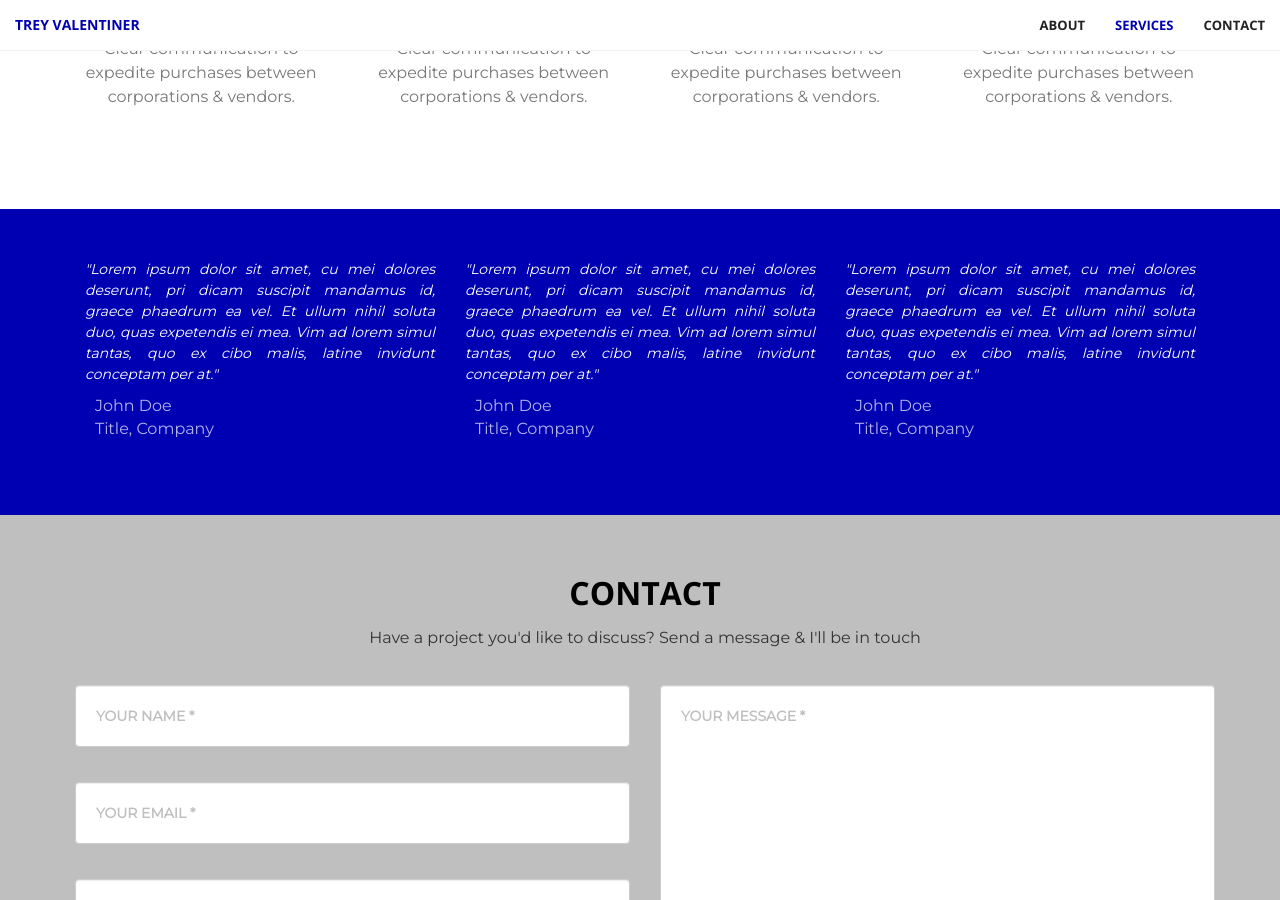
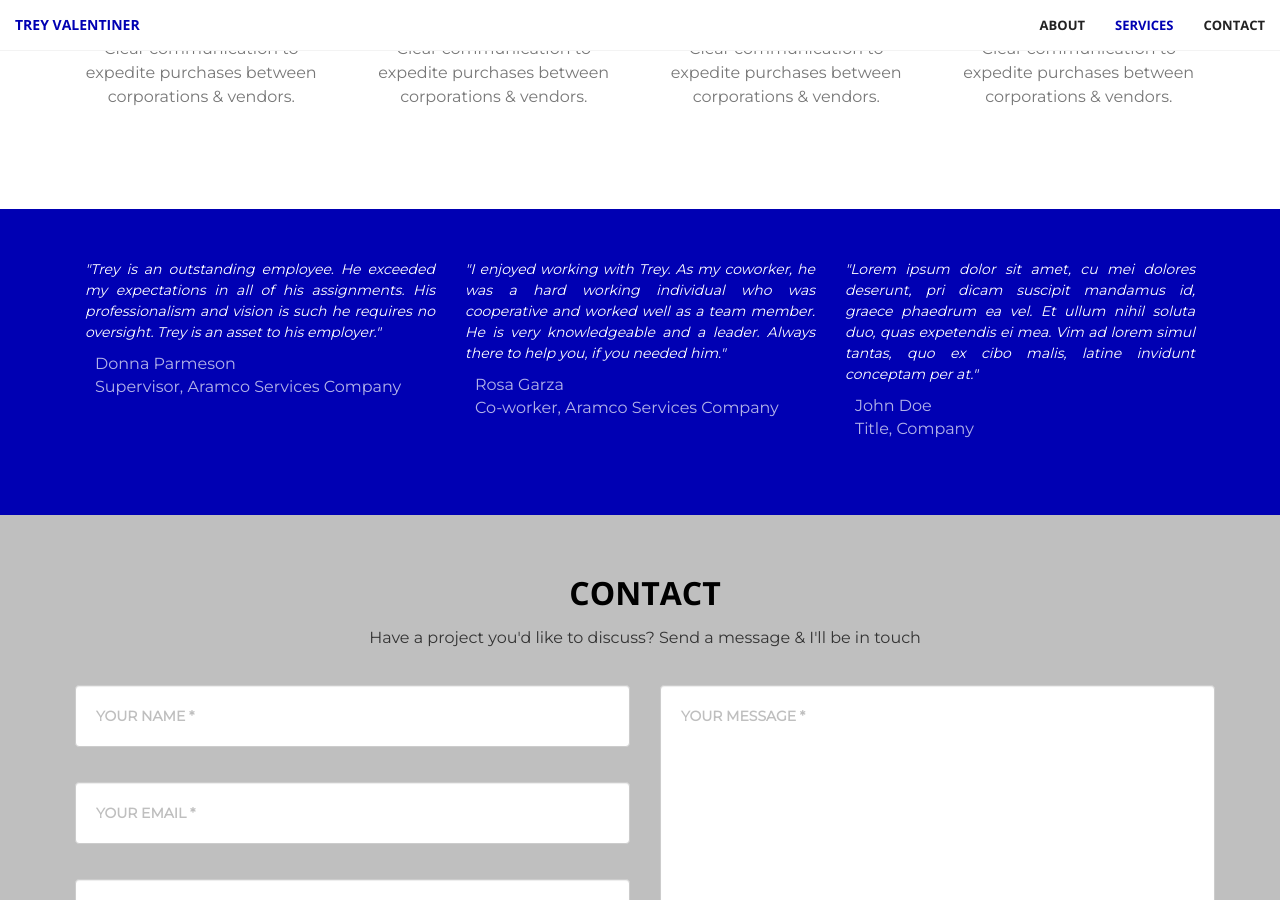
Before and after one commit to emmvalenti/emmvalenti.github.io, a Jekyll site: the page VAL_site-copy/index.html, which Jekyll copies as it is, in a window 1280 px wide and 900 px high, scrolled down 1616 px. Built offline with Jekyll 4.4.1, drawn with Linux system fonts in a browser that asks for light colours; nearby versions of some CDN libraries.

Commit message:
remove lore ipsum, add testimonial content

```diff
--- a/VAL_site-copy/index.html
+++ b/VAL_site-copy/index.html
@@ -141,14 +141,14 @@
         <div class="container">
             <div id="testimonials">
                 <div class="col-md-4">
-                    <p class="quote">"Lorem ipsum dolor sit amet, cu mei dolores deserunt, pri dicam suscipit mandamus id, graece phaedrum ea vel. Et ullum nihil soluta duo, quas expetendis ei mea. Vim ad lorem simul tantas, quo ex cibo malis, latine invidunt conceptam per at."</p>
-                    <span class="name text-faded">John Doe</span><br>
-                    <span class="title text-faded">Title, Company</span>
+                    <p class="quote">"Trey is an outstanding employee. He exceeded my expectations in all of his assignments. His professionalism and vision is such he requires no oversight. Trey is an asset to his employer."</p>
+                    <span class="name text-faded">Donna Parmeson</span><br>
+                    <span class="title text-faded">Supervisor, Aramco Services Company</span>
                 </div>
                 <div class="col-md-4">
-                    <p class="quote">"Lorem ipsum dolor sit amet, cu mei dolores deserunt, pri dicam suscipit mandamus id, graece phaedrum ea vel. Et ullum nihil soluta duo, quas expetendis ei mea. Vim ad lorem simul tantas, quo ex cibo malis, latine invidunt conceptam per at."</p>
-                    <span class="name text-faded">John Doe</span><br>
-                    <span class="title text-faded">Title, Company</span>
+                    <p class="quote">"I enjoyed working with Trey. As my coworker, he was a hard working individual who was cooperative and worked well as a team member. He is very knowledgeable and a leader. Always there to help you, if you needed him."</p>
+                    <span class="name text-faded">Rosa Garza</span><br>
+                    <span class="title text-faded">Co-worker, Aramco Services Company</span>
                 </div>
                 <div class="col-md-4">
                     <p class="quote">"Lorem ipsum dolor sit amet, cu mei dolores deserunt, pri dicam suscipit mandamus id, graece phaedrum ea vel. Et ullum nihil soluta duo, quas expetendis ei mea. Vim ad lorem simul tantas, quo ex cibo malis, latine invidunt conceptam per at."</p>
```
